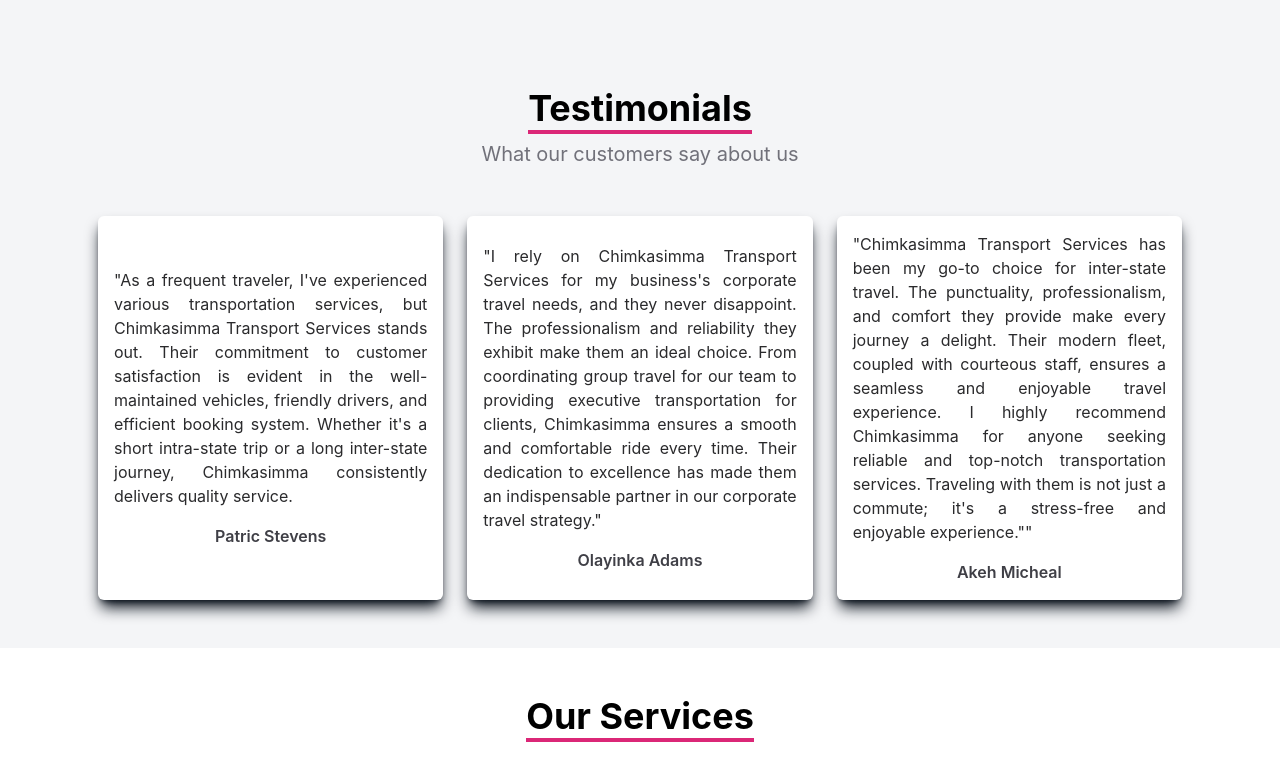
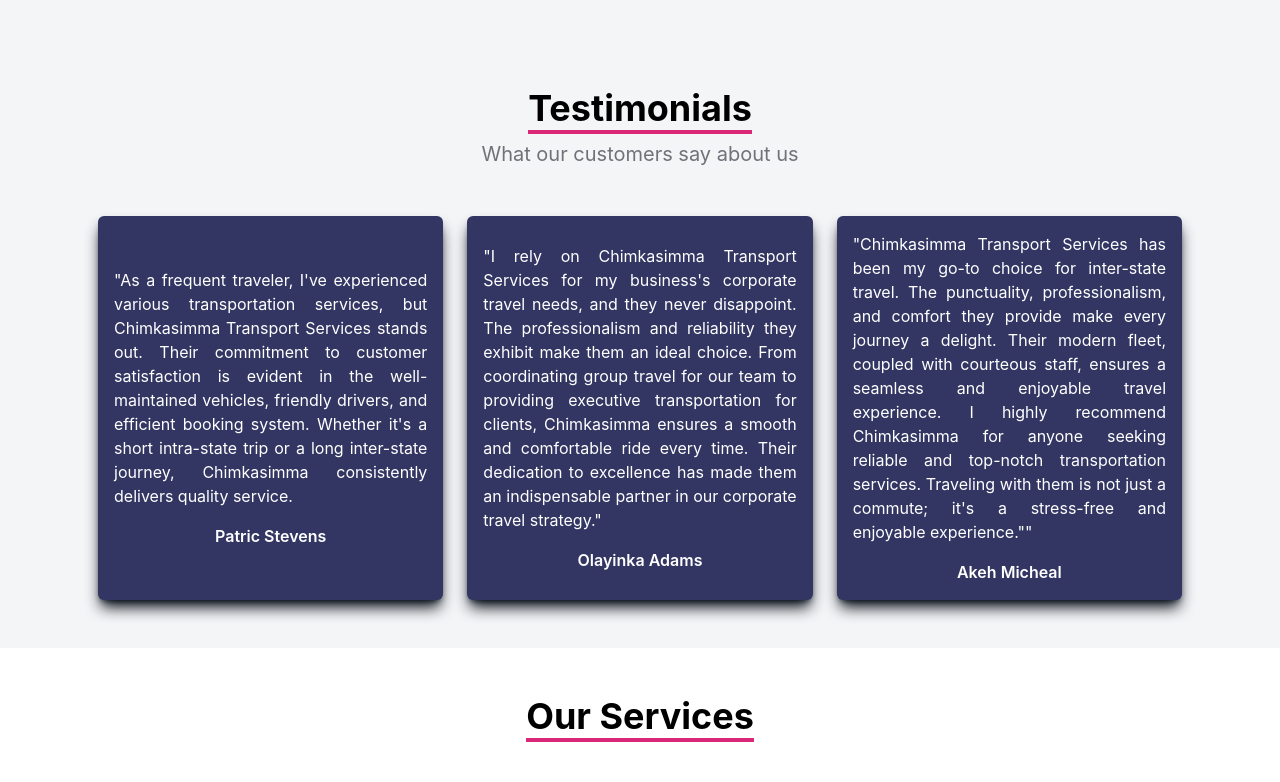
Before and after one commit to YhinkaDevOps/transport-logistics, a Next.js app: page / in a window 1280 px wide. Shown: the part 1676-2458 px from the top of the page. Built offline with nearby package versions, Linux system fonts and the light colour scheme.

Commit message:
ft: hero bg style fix

```diff
--- a/src/app/contact/page.js
+++ b/src/app/contact/page.js
@@ -177,7 +177,7 @@
 
             <div className="flex flex-col">
               <p className="text-[#333663] font-semibold">Website</p>
-              <p>http://chimkasimma.com</p>
+              <p>http://chimkasimmatransportservices.com</p>
             </div>
           </div>
 
--- a/src/components/About.js
+++ b/src/components/About.js
@@ -24,7 +24,7 @@
           <p className="animate__animated animate__zoomIn">
             Chimkasimma Transport Services is a leading road transport provider
             dedicated to fulfilling the transportation needs of individuals both
-            within and outside Lagos State.
+            within and outside Enugu State.
           </p>
           <p className="animate__animated animate__zoomIn">
             Having a steadfast commitment to delivering reliable mobility
--- a/src/components/Testimonials.js
+++ b/src/components/Testimonials.js
@@ -12,9 +12,9 @@
         </p>
       </div>
       <div className="grid grid-cols-1 lg:grid-cols-3 gap-6 mx-auto max-w-[1100px] p-2 ">
-        <div className="bg-white shadow-lg shadow-[#040c16] group container rounded-md flex justify-center items-center mx-auto p-4">
+        <div className="bg-[#333663] shadow-lg shadow-[#040c16] group container rounded-md flex justify-center items-center mx-auto p-4">
           <div>
-            <p className="text-justify text-[#2a2a2c]">
+            <p className="text-justify text-white">
               "As a frequent traveler, I've experienced various transportation
               services, but Chimkasimma Transport Services stands out. Their
               commitment to customer satisfaction is evident in the
@@ -23,14 +23,14 @@
               inter-state journey, Chimkasimma consistently delivers quality
               service.
             </p>
-            <p className="mt-4 text-center font-semibold text-[#3f3f46]">
+            <p className="mt-4 text-center font-semibold text-white">
               Patric Stevens
             </p>
           </div>
         </div>
-        <div className="bg-white shadow-lg shadow-[#040c16] group container rounded-md flex justify-center items-center mx-auto p-4">
+        <div className="bg-[#333663] shadow-lg shadow-[#040c16] group container rounded-md flex justify-center items-center mx-auto p-4">
           <div>
-            <p className="text-justify text-[#2a2a2c]">
+            <p className="text-justify text-white">
               "I rely on Chimkasimma Transport Services for my business's
               corporate travel needs, and they never disappoint. The
               professionalism and reliability they exhibit make them an ideal
@@ -40,14 +40,14 @@
               has made them an indispensable partner in our corporate travel
               strategy."
             </p>
-            <p className="mt-4 text-center font-semibold text-[#3f3f46]">
+            <p className="mt-4 text-center font-semibold text-white">
               Olayinka Adams
             </p>
           </div>
         </div>
-        <div className="bg-white shadow-lg shadow-[#040c16] group container rounded-md flex justify-center items-center mx-auto p-4">
+        <div className="bg-[#333663] shadow-lg shadow-[#040c16] group container rounded-md flex justify-center items-center mx-auto p-4">
           <div>
-            <p className="text-justify text-[#2a2a2c]">
+            <p className="text-justify text-white">
               "Chimkasimma Transport Services has been my go-to choice for
               inter-state travel. The punctuality, professionalism, and comfort
               they provide make every journey a delight. Their modern fleet,
@@ -57,7 +57,7 @@
               with them is not just a commute; it's a stress-free and enjoyable
               experience.""
             </p>
-            <p className="mt-4 text-center font-semibold text-[#3f3f46]">
+            <p className="mt-4 text-center font-semibold text-white">
               Akeh Micheal
             </p>
           </div>
```
